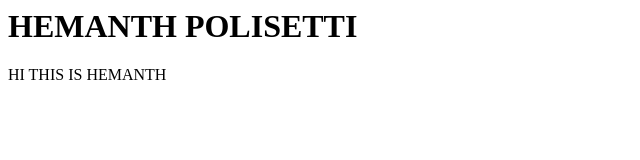
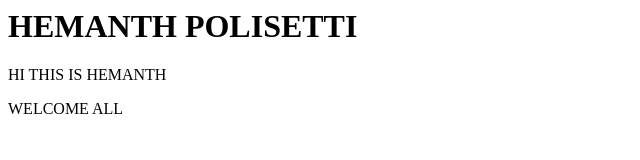
Before and after one commit to HemanthPolisetti/partice11, a plain HTML site: page index.html in a window 1280 px wide. Shown: the whole page, without its empty margins (0-640 px from the left). Drawn offline with Linux system fonts and the light colour scheme.

Commit message:
Update index.html

```diff
--- a/index.html
+++ b/index.html
@@ -1,2 +1,3 @@
 <h1>HEMANTH POLISETTI</h1>
 <p>HI THIS IS HEMANTH</p>
+<p>WELCOME ALL</p>
```
